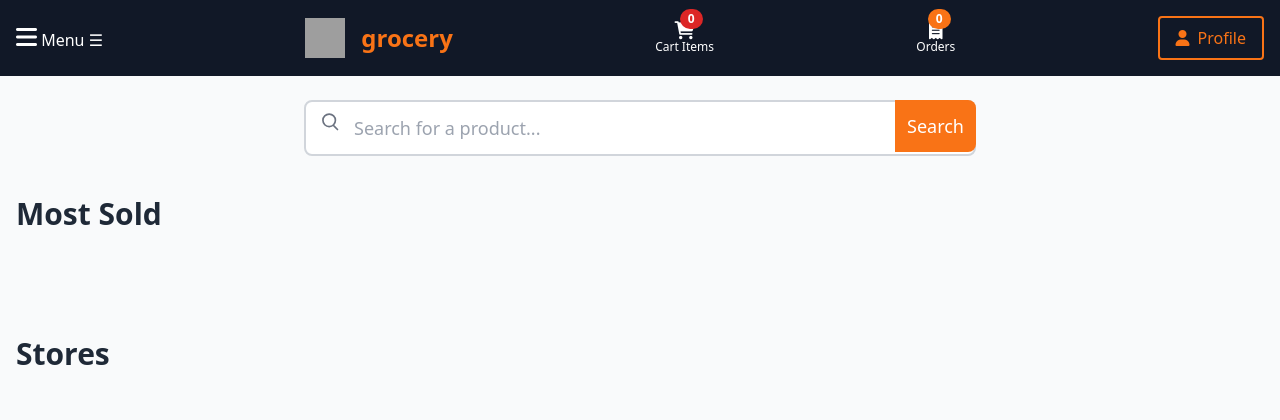
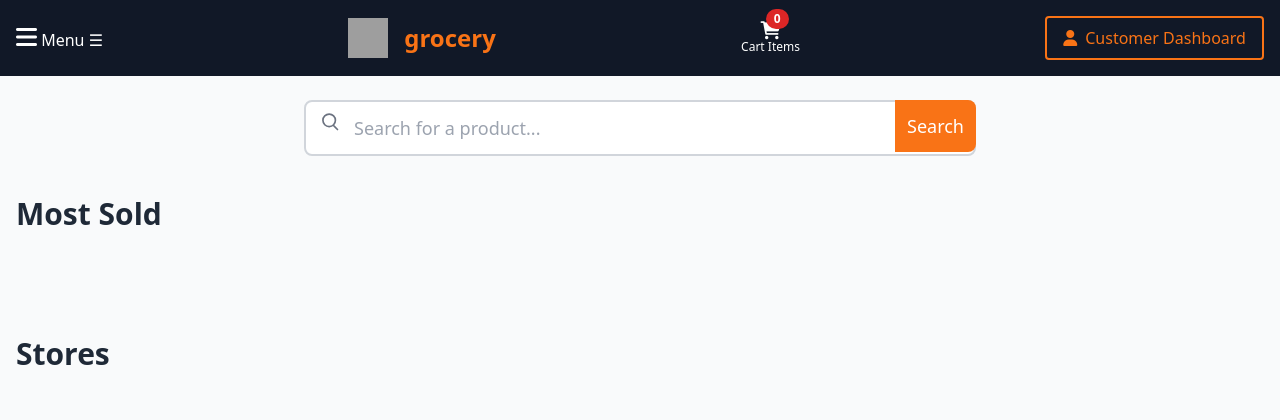
Before and after one commit to faresnassar09/E-commerce, a Laravel app: page / in a window 1280 px wide. Shown: the top 420 px of the page. Run offline with Laravel 10, Linux system fonts and the light colour scheme; the visitor is signed in with stand-in values (Sample User, id 1); data that the repository does not hold is empty; some libraries are stand-ins or nearby versions; grey boxes are pictures that could not be loaded.

Commit message:
change items in vavbar

```diff
--- a/app/Models/Seller/Seller.php
+++ b/app/Models/Seller/Seller.php
@@ -2,16 +2,17 @@
 
 namespace App\Models\Seller;
 
+use App\Models\Order\Order;
+use App\Models\Product\Product;
+use App\Models\Store\Store;
+use App\Models\Support\Ticket;
+use Illuminate\Contracts\Auth\MustVerifyEmail;
+use Illuminate\Database\Eloquent\Factories\HasFactory;
 use Illuminate\Foundation\Auth\User as Authenticatable;
-use Illuminate\Database\Eloquent\Factories\HasFactory;
-use App\Models\Store\Store;
-use App\Models\Product\Product;
 use Illuminate\Notifications\Notifiable;
-use App\Models\Order\Order;
-use App\Models\Support\Ticket;
 use Laravel\Cashier\Billable;
 
-class Seller extends Authenticatable
+class Seller extends Authenticatable implements MustVerifyEmail
 {
     use HasFactory,Notifiable,Billable;
 
--- a/resources/views/users/partials/navbar.blade.php
+++ b/resources/views/users/partials/navbar.blade.php
@@ -117,7 +117,7 @@
                 <span class="text-xs">{{ __('messages.cart_items') }}</span>
             </a>
 
-            @if (!request()->routeIs('user.dashboard'))
+            @if (request()->routeIs('user.dashboard'))
                 <a href="{{ route('user.orders.index') }}" class="relative text-white hover:text-orange-400 text-lg flex flex-col items-center">
                     <span class="relative">
                         <i class="fas fa-receipt"></i>
@@ -127,13 +127,17 @@
                     </span>
                     <span class="text-xs">{{ __('messages.orders') }}</span>
                 </a>
-            @endif
 
-            <a href="{{route('user.profile.edit')}}" class="border-2 border-orange-500 text-orange-500 px-4 py-2 rounded hover:bg-orange-500 hover:text-white transition flex items-center">
+                <a href="{{route('user.profile.edit')}}" class="border-2 border-orange-500 text-orange-500 px-4 py-2 rounded hover:bg-orange-500 hover:text-white transition flex items-center">
                 <i class="fas fa-user mr-2"></i> {{ __('messages.profile') }}
 
             </a>
+@else
+            <a href="{{route('user.dashboard')}}" class="border-2 border-orange-500 text-orange-500 px-4 py-2 rounded hover:bg-orange-500 hover:text-white transition flex items-center">
+                <i class="fas fa-user mr-2"></i> {{ __('messages.customer_dashboard_title') }}
 
+            </a>
+@endif
 
         @endguest
     </div>
@@ -158,7 +162,7 @@
                 </a>
             @endif
             <a href="{{ route('user.profile.edit') }}" class="block text-white hover:text-orange-400">
-                <i class="fas fa-user mr-2"></i> {{ __('messages.profile') }}
+                <i class="fas fa-user mr-2"></i> {{ __('messages.customer_dashboard_title') }}
             </a>
 
         @endguest
--- a/routes/seller.php
+++ b/routes/seller.php
@@ -1,18 +1,18 @@
 <?php
 
-use Illuminate\Support\Facades\Route;
+use App\Http\Controllers\Seller\Auth\AuthenticationController;
+use App\Http\Controllers\Seller\Auth\RegistrationController;
+use App\Http\Controllers\Seller\OrderController;
 use App\Http\Controllers\Seller\Product\ProductController;
 use App\Http\Controllers\Seller\Product\StatisticController;
-
-use App\Http\Controllers\Seller\Auth\RegistrationController;
-use App\Http\Controllers\Seller\Auth\AuthenticationController;
-use App\Http\Controllers\Seller\OrderController;
 use App\Http\Controllers\Seller\ProfileController;
 use App\Http\Controllers\Seller\SellerController;
+use App\Http\Controllers\Seller\Store\StatisticsController as StoreStaticsesController;
 use App\Http\Controllers\Seller\Store\StoreController;
-use App\Http\Controllers\Seller\Store\StatisticsController as StoreStaticsesController;
 use App\Http\Controllers\Seller\SubscriptionController;
 use App\Http\Controllers\Support\ComplaintController;
+
+use Illuminate\Support\Facades\Route;
 
 Route::controller(SellerController::class)
     ->middleware('auth:seller')
@@ -21,7 +21,7 @@ Route::controller(SellerController::class)
     ->group(function () {
 
       Route::view('landing','sellers.index')->name('landing')->withoutMiddleware('auth:seller');
-      Route::get('/dashboard','dashboard')->name('dashboard');
+      Route::get('dashboard','dashboard')->name('dashboard');
 
     });
 
```
Also changed, not shown: app/Services/Seller/AuthSeller.php (line endings or trailing spaces), 3 other files.
